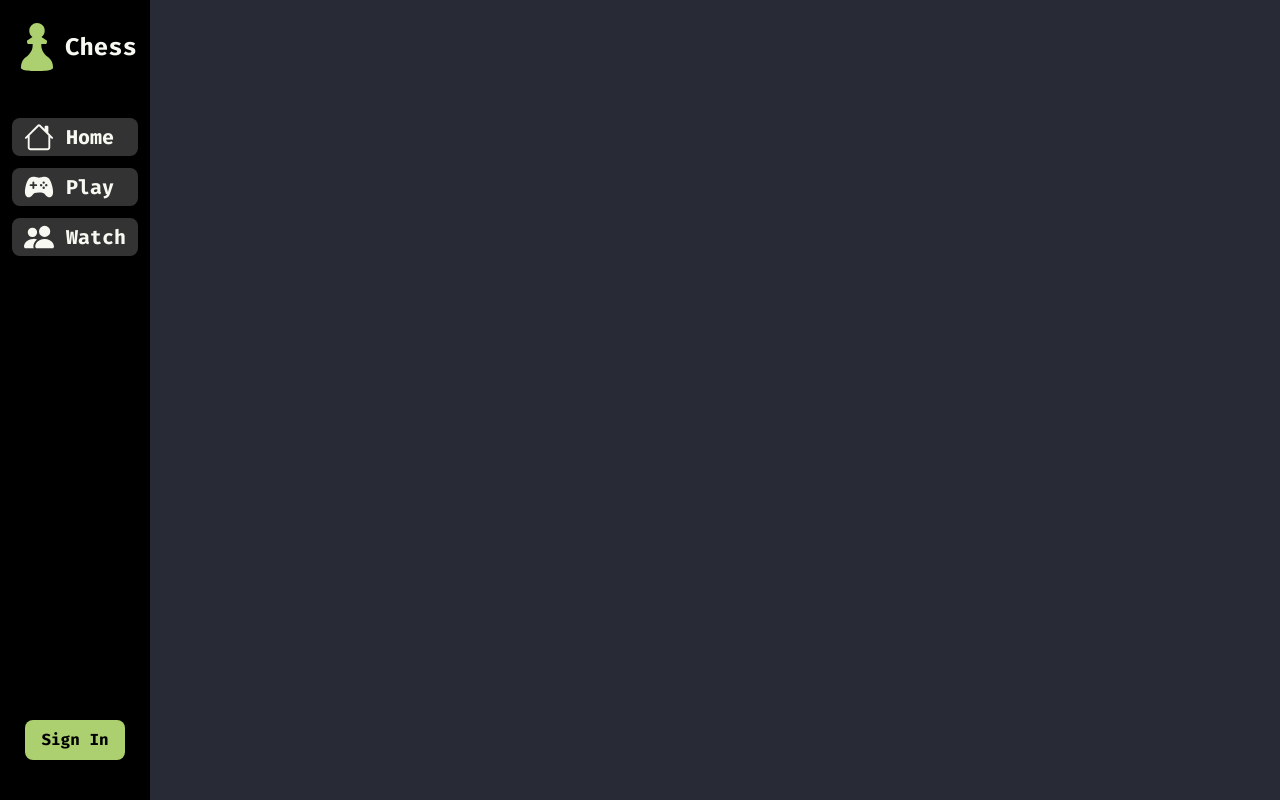
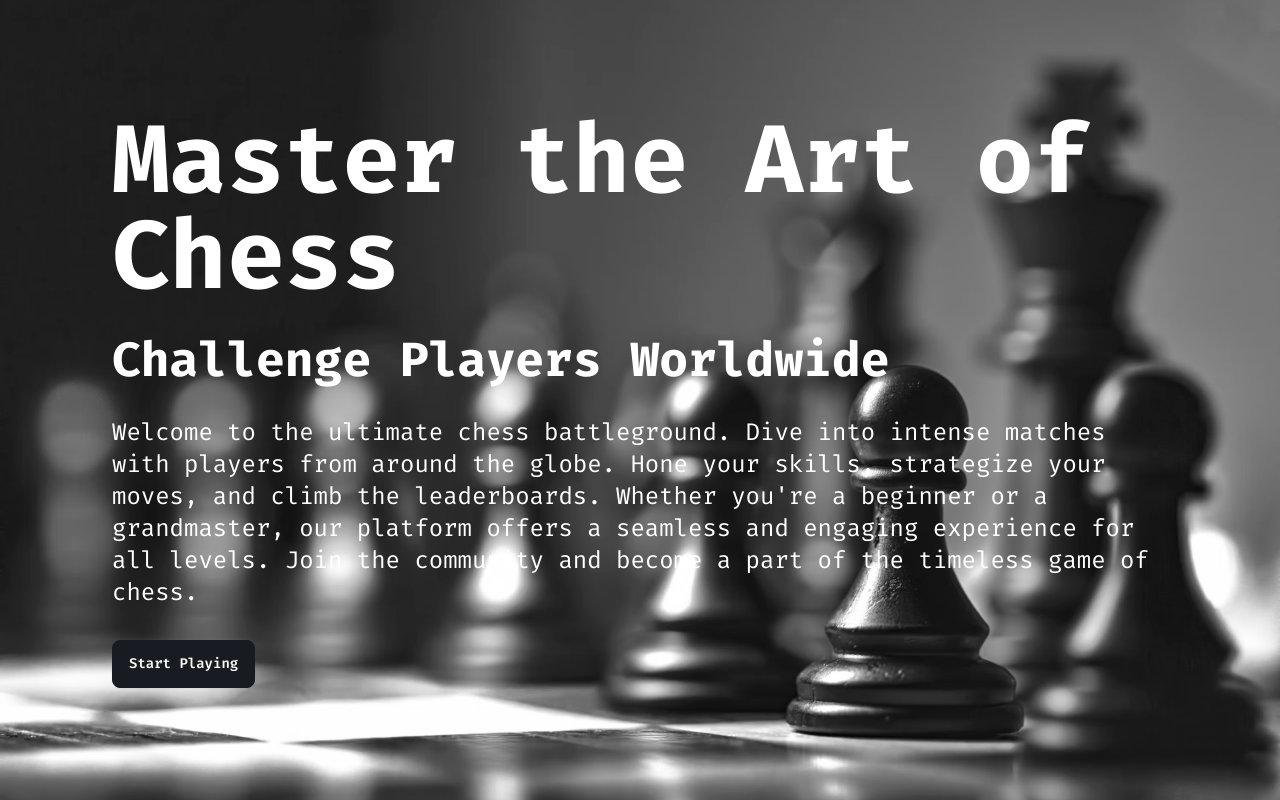
Before and after one commit to vishalchaurasia10/chess.com, a Next.js app in the folder frontend/: page / in a window 1280 px wide. Built offline with nearby package versions, Linux system fonts and the light colour scheme.

Commit message:
created the home page

```diff
--- a/frontend/src/app/globals.css
+++ b/frontend/src/app/globals.css
@@ -1,4 +1,4 @@
-@import url('https://fonts.googleapis.com/css2?family=Fira+Code:wght@300..700&display=swap');
+@import url("https://fonts.googleapis.com/css2?family=Fira+Code:wght@300..700&family=Poppins:ital,wght@0,100;0,200;0,300;0,400;0,500;0,600;0,700;0,800;0,900;1,100;1,200;1,300;1,400;1,500;1,600;1,700;1,800;1,900&display=swap");
 
 @tailwind base;
 @tailwind components;
--- a/frontend/src/app/layout.tsx
+++ b/frontend/src/app/layout.tsx
@@ -18,7 +18,7 @@ export default function RootLayout({
     <html lang="en">
       <body className={``}>
         <AuthState>
-          <Navbar />
+          {/* <Navbar /> */}
           {children}
         </AuthState>
       </body>
--- a/frontend/src/app/page.tsx
+++ b/frontend/src/app/page.tsx
@@ -1,9 +1,9 @@
-import Image from "next/image";
+import Hero from "@/components/Hero";
 
 export default function Home() {
   return (
     <>
-      game on
+      <Hero />
     </>
   );
 }
--- /dev/null
+++ b/frontend/src/components/Hero.tsx
@@ -0,0 +1,23 @@
+import Link from 'next/link';
+import React from 'react';
+
+const Hero = () => {
+    return (
+        <div className='py-20 font-firaCode flex items-center md:px-20 lg:px-20 xl:px-28 px-4 relative min-h-screen bg-center bg-cover text-black bg-[url("/chess.avif")]'>
+            <div className="content relative z-20 space-y-4 md:space-y-8">
+                <h1 className='text-6xl md:text-8xl font-bold text-white'>Master the Art of Chess</h1>
+                <h2 className='text-2xl md:text-5xl font-bold text-white'>Challenge Players Worldwide</h2>
+                <p className='text-white text-lg md:text-2xl'>
+                    Welcome to the ultimate chess battleground. Dive into intense matches with players from around the globe. Hone your skills, strategize your moves, and climb the leaderboards. Whether you&apos;re a beginner or a grandmaster, our platform offers a seamless and engaging experience for all levels. Join the community and become a part of the timeless game of chess.
+                </p>
+                <div>
+                    <Link href='/game'>
+                        <button className="btn btn-active">Start Playing</button>
+                    </Link>
+                </div>
+            </div>
+        </div>
+    );
+}
+
+export default Hero;
--- a/frontend/src/components/Navbar.tsx
+++ b/frontend/src/components/Navbar.tsx
@@ -20,7 +20,7 @@ const NavIcon = ({ type }: { type: String }) => {
 
 const Navbar = () => {
     return (
-        <nav className='fixed top-0 left-0 h-full p-2 px-0 bg-black flex flex-col items-center w-min font-firaCode'>
+        <nav className='fixed z-50 top-0 left-0 h-full p-2 px-0 bg-black flex flex-col items-center w-min font-firaCode'>
             <div className="top h-[10%] py-2 flex items-center justify-start space-x-1">
                 <SiChessdotcom className='text-5xl text-[#acd06f]' />
                 <span className='font-bold text-2xl'>Chess</span>
--- a/frontend/tailwind.config.ts
+++ b/frontend/tailwind.config.ts
@@ -10,6 +10,7 @@ const config: Config = {
     extend: {
       fontFamily: {
         firaCode: ["Fira Code", "monospace"],
+        poppins: ["Poppins", "sans-serif"],
       },
     },
   },
```
Also changed, not shown: frontend/public/chess.avif (added).
